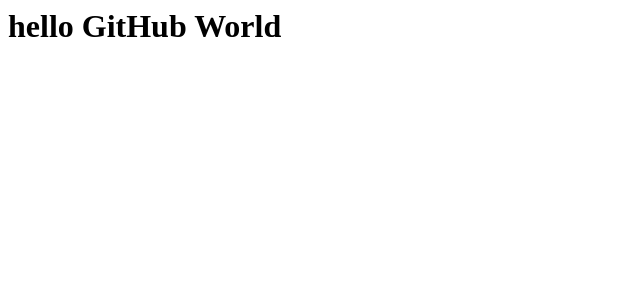
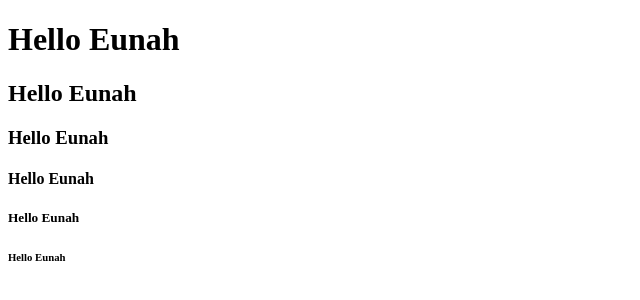
Before and after one commit to Jelly1104/microsoft-ai-school07, a plain HTML site: page index.html in a window 1280 px wide. Shown: the whole page, without its empty margins (0-640 px from the left). Drawn offline with Linux system fonts and the light colour scheme.

Commit message:
(수정) index.html 내용 수정

```diff
--- a/index.html
+++ b/index.html
@@ -1 +1,17 @@
-<h1>hello GitHub World</h1>
+<!DOCTYPE html>
+<html lang="en">
+<head>
+    <meta charset="UTF-8">
+    <meta name="viewport" content="width=device-width, initial-scale=1.0">
+    <title>Document</title>
+</head>
+<body>
+    <h1>Hello Eunah</h1>
+    <h2>Hello Eunah</h2>
+    <h3>Hello Eunah</h3>
+    <h4>Hello Eunah</h4>
+    <h5>Hello Eunah</h5>
+    <h6>Hello Eunah</h6>
+
+</body>
+</html>
```
